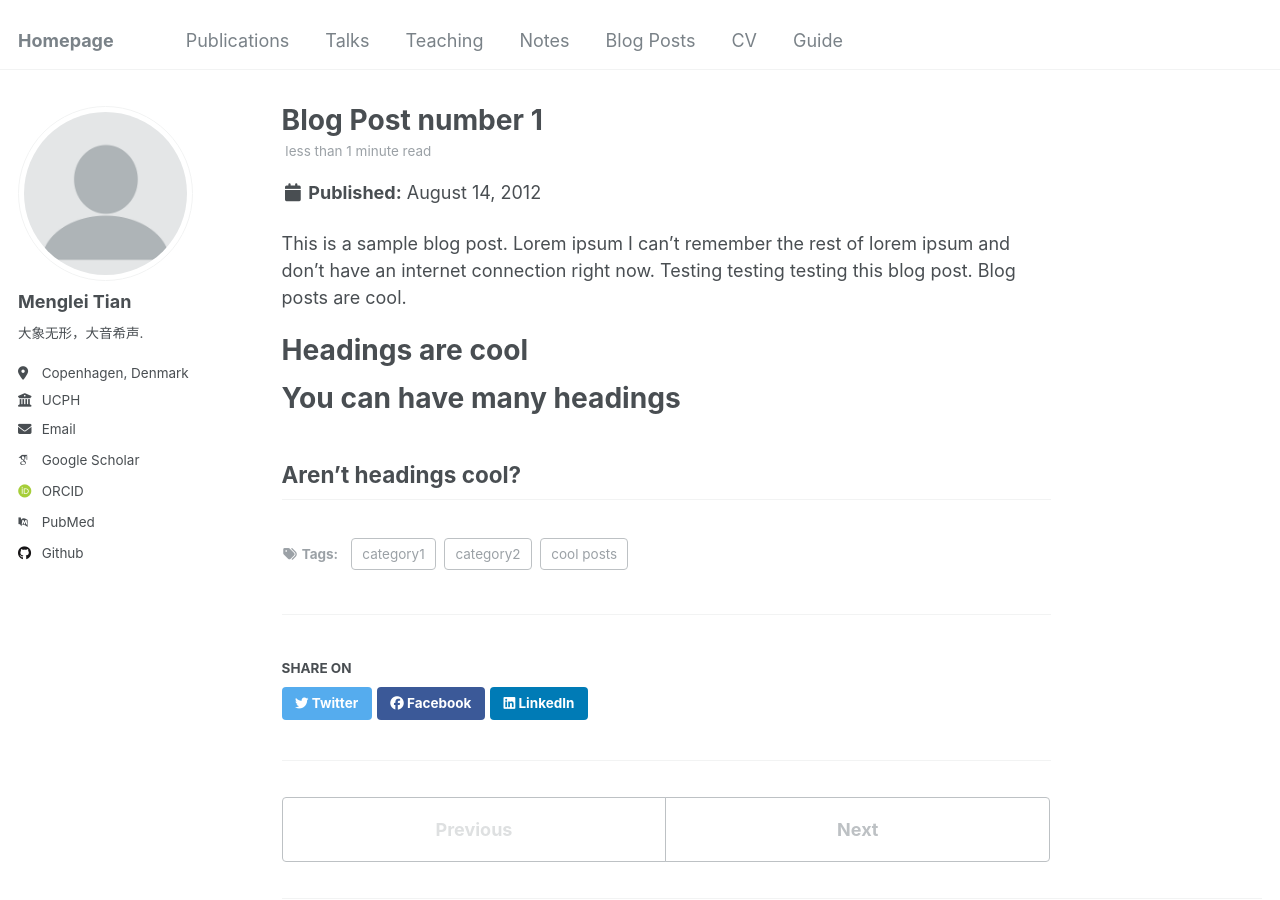
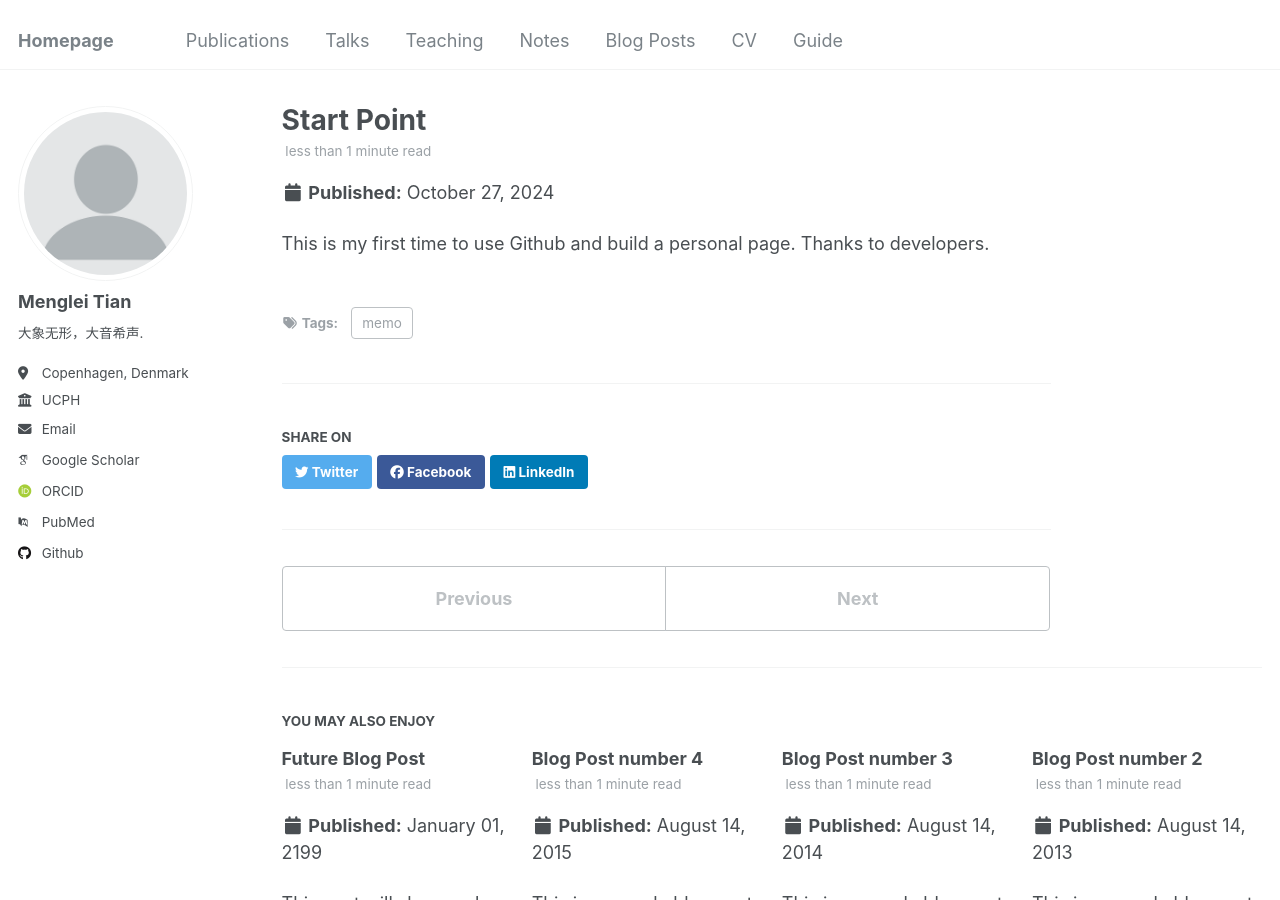
Before and after one commit to Corvus-coronoides/Menglei-Tian.github.io, a Jekyll site: the page built from _posts/2012-08-14-blog-post-1.md, in a window 1280 px wide and 900 px high. Built offline with Jekyll 4.4.1, drawn with Linux system fonts in a browser that asks for light colours; some web fonts are replaced.

Commit message:
Update 2012-08-14-blog-post-1.md

```diff
--- a/_posts/2012-08-14-blog-post-1.md
+++ b/_posts/2012-08-14-blog-post-1.md
@@ -1,20 +1,9 @@
 ---
-title: 'Blog Post number 1'
-date: 2012-08-14
+title: 'Start Point'
+date: 2024-10-27
 permalink: /posts/2012/08/blog-post-1/
 tags:
-  - cool posts
-  - category1
-  - category2
+  - memo
 ---
 
-This is a sample blog post. Lorem ipsum I can't remember the rest of lorem ipsum and don't have an internet connection right now. Testing testing testing this blog post. Blog posts are cool.
-
-Headings are cool
-======
-
-You can have many headings
-======
-
-Aren't headings cool?
-------
+This is my first time to use Github and build a personal page. Thanks to developers.
```
